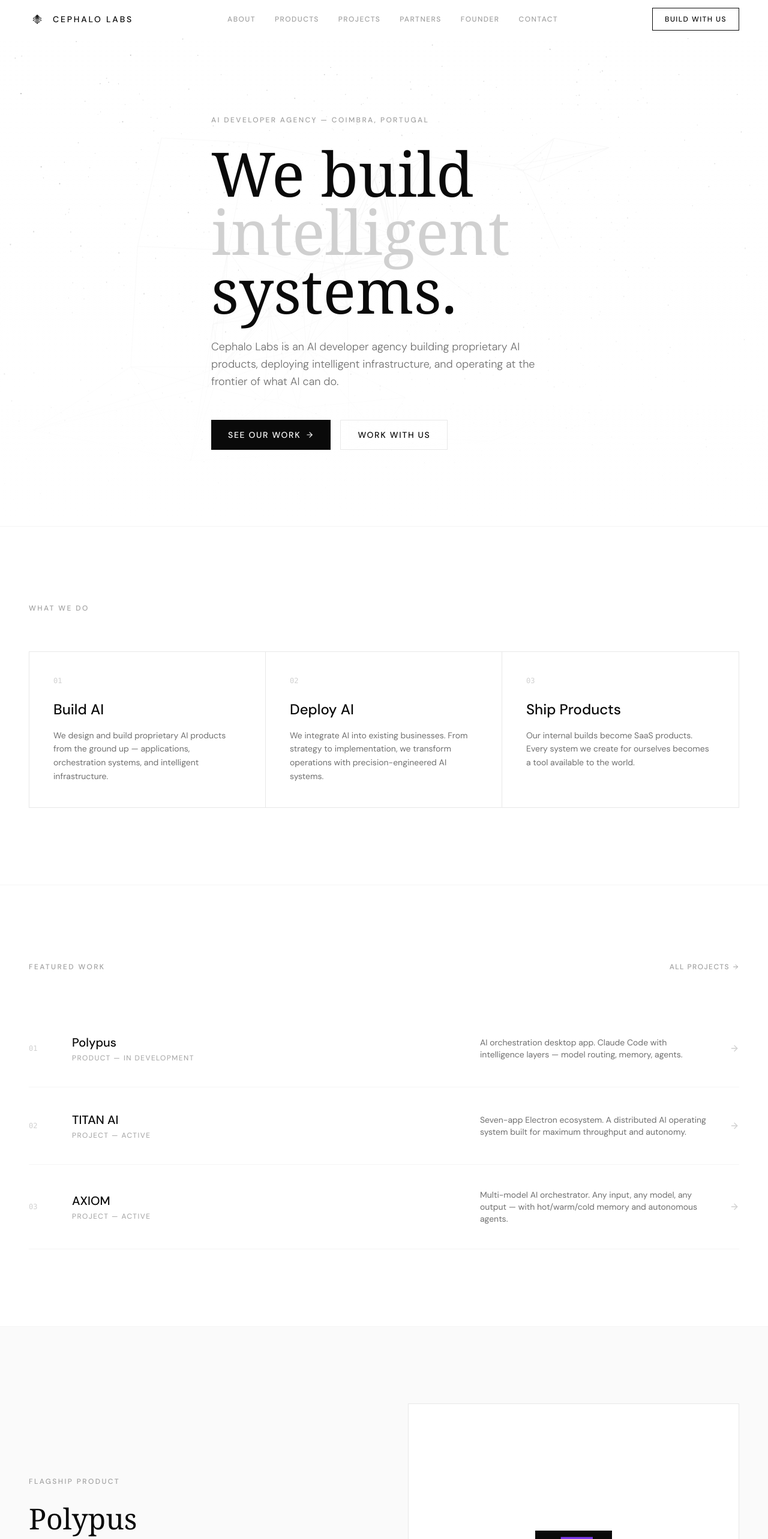
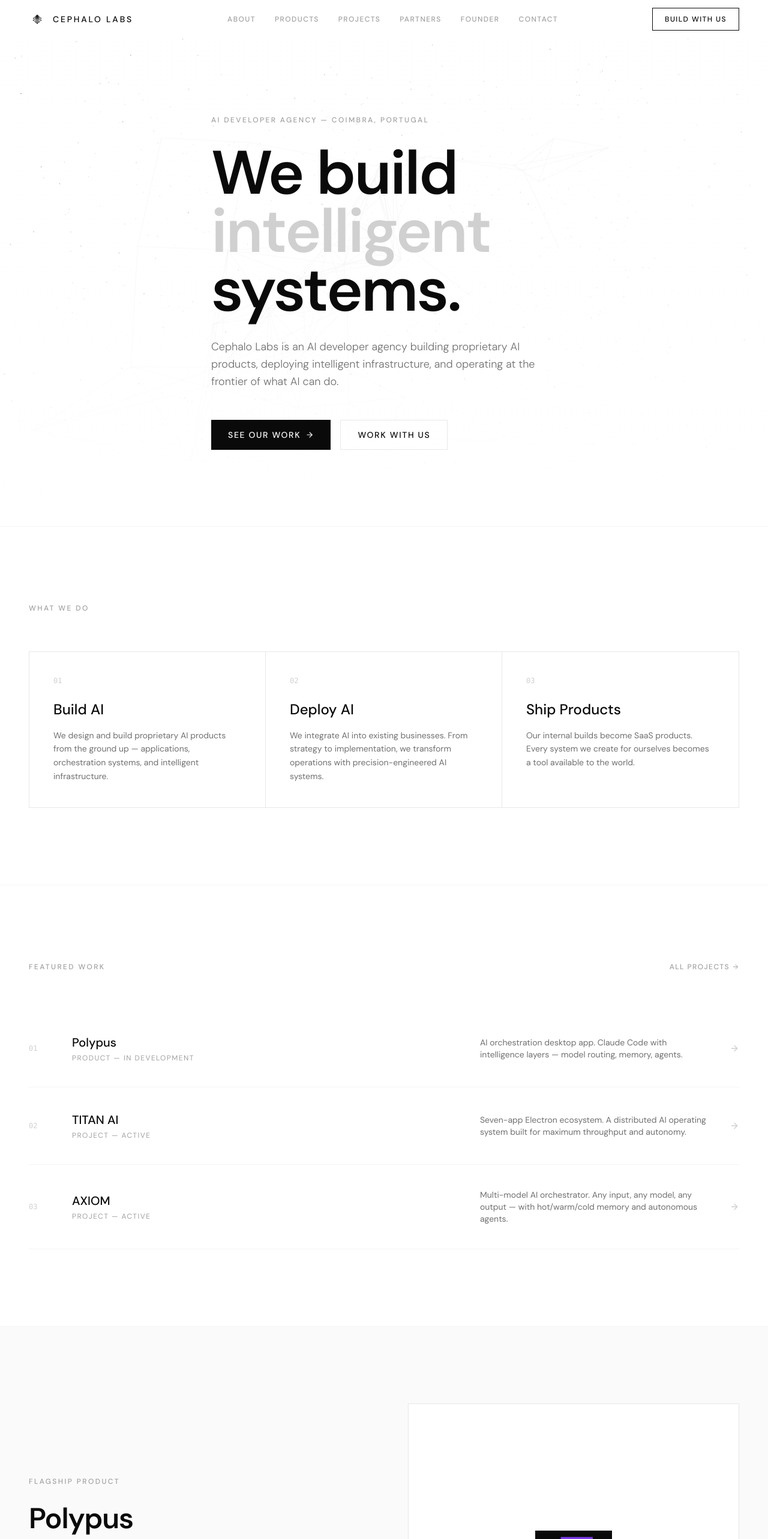
Before and after one commit to alfarjoao/cephalo-labs, a React (Vite) app: page / in a window 1280 px wide. Shown: the top 2566 px of the page at 60% size. Built offline with nearby package versions, Linux system fonts and the light colour scheme.

Commit message:
feat: replace font-serif in Home.jsx

```diff
--- a/src/pages/Home.jsx
+++ b/src/pages/Home.jsx
@@ -87,7 +87,7 @@ export default function Home() {
             </p>
 
             {/* Headline */}
-            <h1 className="font-serif text-[clamp(3rem,8vw,7rem)] leading-[0.95] text-black mb-8 max-w-4xl">
+            <h1 className="font-sans font-semibold text-[clamp(3rem,8vw,7rem)] leading-[0.95] text-black mb-8 max-w-4xl tracking-tight">
               We build<br />
               <em className="not-italic text-gray-300">intelligent</em><br />
               systems.
@@ -189,7 +189,7 @@ export default function Home() {
             <FadeIn>
               <div>
                 <p className="text-xs font-medium tracking-widest uppercase text-gray-400 mb-6">Flagship product</p>
-                <h2 className="font-serif text-5xl text-black mb-6 leading-tight">Polypus</h2>
+                <h2 className="font-sans font-semibold text-5xl text-black mb-6 leading-tight tracking-tight">Polypus</h2>
                 <p className="text-gray-500 leading-relaxed mb-8">
                   The AI orchestration layer your workflow has been missing.
                   Model routing, persistent memory, autonomous agents —
@@ -211,7 +211,7 @@ export default function Home() {
                   alt="Polypus"
                   className="w-32 h-32 object-contain"
                   onError={e => {
-                    e.target.parentElement.innerHTML = '<div class="text-6xl font-serif text-gray-100">P</div>'
+                    e.target.parentElement.innerHTML = '<div class="text-6xl font-sans font-semibold text-gray-100">P</div>'
                   }}
                 />
               </div>
@@ -224,7 +224,7 @@ export default function Home() {
       <section className="py-32">
         <div className="max-w-7xl mx-auto px-6 lg:px-12 text-center">
           <FadeIn>
-            <h2 className="font-serif text-[clamp(2.5rem,5vw,4.5rem)] text-black mb-6 leading-tight">
+            <h2 className="font-sans font-semibold text-[clamp(2.5rem,5vw,4.5rem)] text-black mb-6 leading-tight tracking-tight">
               Ready to build<br />with intelligence?
             </h2>
             <p className="text-gray-500 mb-10 max-w-lg mx-auto">
```
